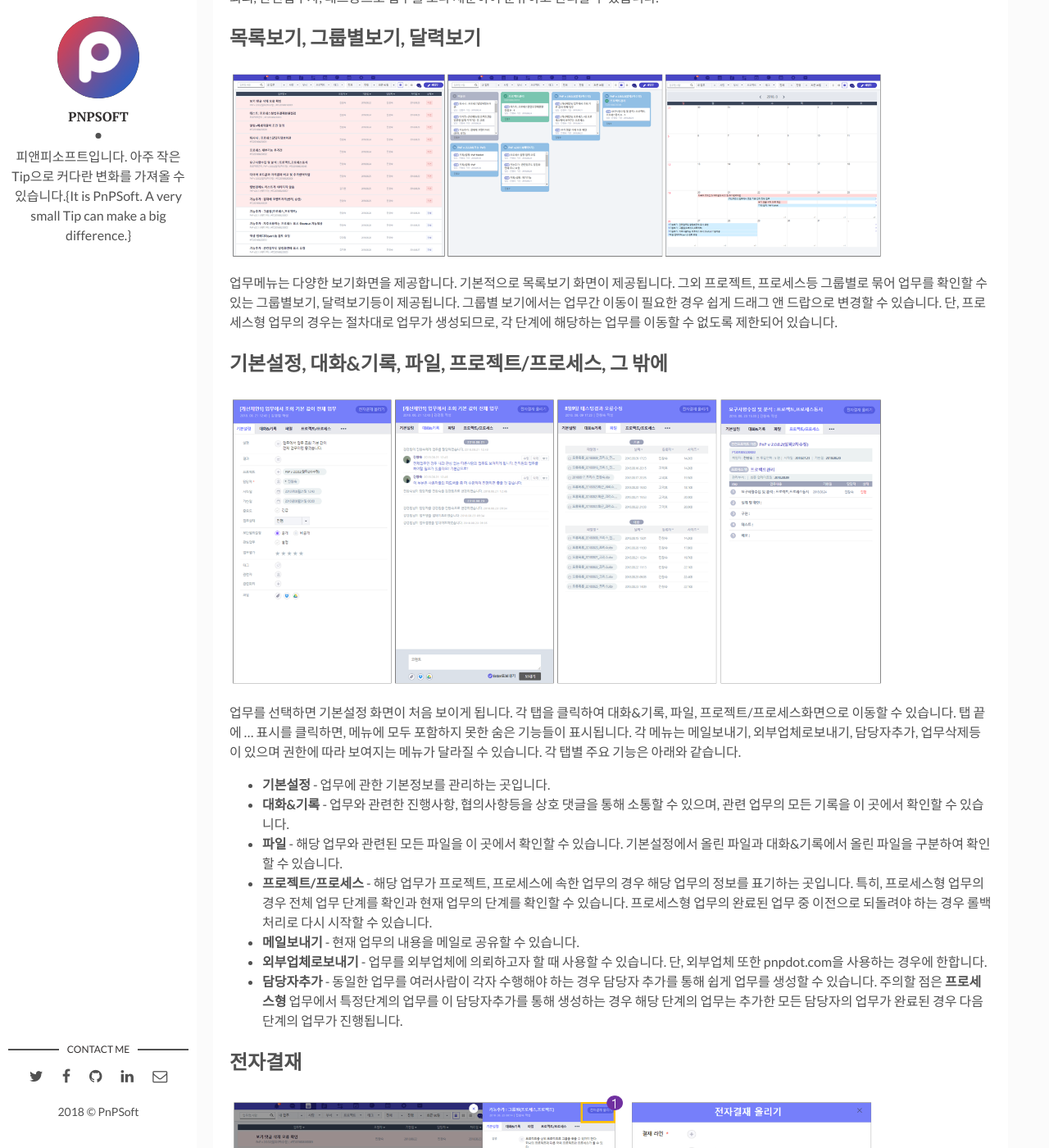
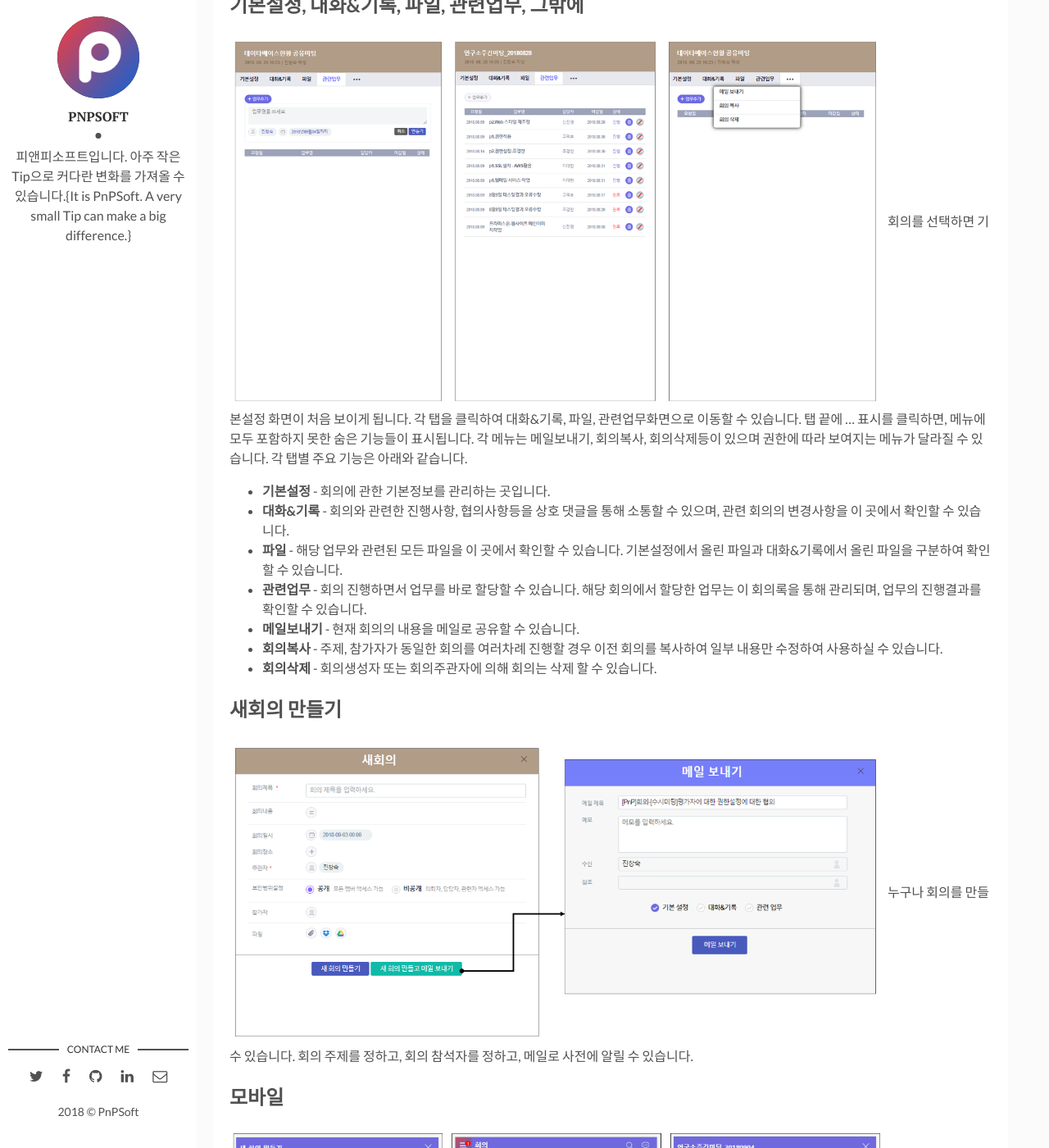
Before and after one commit to pnpsoft/pnpsoft.github.io, a Jekyll site: the page built from _posts/2018-08-27-how-to-use-pnp-03.markdown, in a window 1280 px wide and 1400 px high, scrolled down 1296 px. Shown: the whole window at 82% size. Built offline with Jekyll 4.4.1, drawn with Linux system fonts in a browser that asks for light colours; comment, search, counter and statistics services are not loaded; some of the changed text lies outside the part shown.

Commit message:
Update 2018-08-27-how-to-use-pnp-03.markdown

```diff
--- a/_posts/2018-08-27-how-to-use-pnp-03.markdown
+++ b/_posts/2018-08-27-how-to-use-pnp-03.markdown
@@ -9,82 +9,44 @@ tags: [pnpdot, 협업관리, 공유, 업무공유, 업무, 회의, 회의관리,
 ---
 pnpdot.com은 업무공유플랫폼입니다. 업무에서 빠질 수 없는 것이 바로 회의가 아닐까 합니다. 회의를 통해서 상호 협의하고, 협의된 내용을 공지하고, 업무를 할당하는 등의 다양한 일들이 이뤄집니다. pnpdot.com에서 회의 메뉴에 어떤 기능이 있는지 살펴보겠습니다.
 
-## 기본구성
+## 목록, 기본설정
 <img src="{{site.baseurl}}/assets/img/meeting/meeting11.PNG" alt="alt text" width="800" height="auto">
-
 목록을 클릭하면 화면과 같이 우측에 각 목록의 상세정보를 관리할 수 있는 화면이 제공됩니다.
 
-이 곳에서 업무정보를 관리할 수 있습니다. 업무의뢰자는 업무요청내용을 설명란에 기입하고, 업무담당자는 업무결과란에 입력란을 구분하여 업무의 요청사항과 결과를 한 눈에 확인할 수 있게 하였습니다. 업무와 관련된 담당자, 기한일, 업무상태, 업무의 공개여부를 변경관리할 수 있습니다. 업무평가는 담당자의 업무처리상태에 관하여 평을 줄 수 있습니다. 관심업무설정은 내 업무외에 지켜봐야 하는 업무를 설정할 때 사용합니다. 관련회의, 관련업무자, 태그등으로 업무를 보다 세분하여 분류하고 관리할 수 있습니다.
+이 곳에서 회의정보를 관리할 수 있습니다. 회의주제를 정하고, 회의 오픈범위를 정하고, 회의주관자와 참석자를 지정할 수 있습니다. 회의시작과 종결시간 그리고 회의 장소를 지정하고 회의와 관련된 추가정보를 파일로 첨부할 수 있습니다. 개별적으로 드랍박스, 구글드라이브를 사용하는 사용자라면 자신의 클라우드 공간에 저장된 파일을 연결할 수 있습니다.
 
 
 
+## 기본설정, 대화&기록, 파일, 관련업무, 그밖에
+<img src="{{site.baseurl}}/assets/img/meeting/meeting12.PNG" alt="alt text" width="800" height="auto">
+회의를 선택하면 기본설정 화면이 처음 보이게 됩니다. 각 탭을 클릭하여 대화&기록, 파일, 관련업무화면으로 이동할 수 있습니다. 탭 끝에 ... 표시를 클릭하면, 메뉴에 모두 포함하지 못한 숨은 기능들이 표시됩니다. 각 메뉴는 메일보내기, 회의복사, 회의삭제등이 있으며 권한에 따라 보여지는 메뉴가 달라질 수 있습니다. 각 탭별 주요 기능은 아래와 같습니다.
 
-## 목록보기, 그룹별보기, 달력보기
-<img src="{{site.baseurl}}/assets/img/task/task04.PNG" alt="alt text" width="800" height="auto">
-
-업무메뉴는 다양한 보기화면을 제공합니다. 기본적으로 목록보기 화면이 제공됩니다. 그외 프로젝트, 프로세스등 그룹별로 묶어 업무를 확인할 수 있는 그룹별보기, 달력보기등이 제공됩니다. 그룹별 보기에서는 업무간 이동이 필요한 경우 쉽게 드래그 앤 드랍으로 변경할 수 있습니다. 단, 프로세스형 업무의 경우는 절차대로 업무가 생성되므로, 각 단계에 해당하는 업무를 이동할 수 없도록 제한되어 있습니다.
+* **기본설정** - 회의에 관한 기본정보를 관리하는 곳입니다.
+* **대화&기록** - 회의와 관련한 진행사항, 협의사항등을 상호 댓글을 통해 소통할 수 있으며, 관련 회의의 변경사항을 이 곳에서 확인할 수 있습니다.
+* **파일** - 해당 업무와 관련된 모든 파일을 이 곳에서 확인할 수 있습니다. 기본설정에서 올린 파일과 대화&기록에서 올린 파일을 구분하여 확인할 수 있습니다.
+* **관련업무** - 회의 진행하면서 업무를 바로 할당할 수 있습니다. 해당 회의에서 할당한 업무는 이 회의록을 통해 관리되며, 업무의 진행결과를 확인할 수 있습니다.
+* **메일보내기** - 현재 회의의 내용을 메일로 공유할 수 있습니다.
+* **회의복사** - 주제, 참가자가 동일한 회의를 여러차례 진행할 경우 이전 회의를 복사하여 일부 내용만 수정하여 사용하실 수 있습니다.
+* **회의삭제** - 회의생성자 또는 회의주관자에 의해 회의는 삭제 할 수 있습니다.
 
 
 
-
-## 기본설정, 대화&기록, 파일, 프로젝트/프로세스, 그 밖에
-<img src="{{site.baseurl}}/assets/img/task/task03.PNG" alt="alt text" width="800" height="auto">
-
-업무를 선택하면 기본설정 화면이 처음 보이게 됩니다. 각 탭을 클릭하여 대화&기록, 파일, 프로젝트/프로세스화면으로 이동할 수 있습니다. 탭 끝에 ... 표시를 클릭하면, 메뉴에 모두 포함하지 못한 숨은 기능들이 표시됩니다. 각 메뉴는 메일보내기, 외부업체로보내기, 담당자추가, 업무삭제등이 있으며 권한에 따라 보여지는 메뉴가 달라질 수 있습니다. 각 탭별 주요 기능은 아래와 같습니다.
-
-* **기본설정** - 업무에 관한 기본정보를 관리하는 곳입니다.
-* **대화&기록** - 업무와 관련한 진행사항, 협의사항등을 상호 댓글을 통해 소통할 수 있으며, 관련 업무의 모든 기록을 이 곳에서 확인할 수 있습니다.
-* **파일** - 해당 업무와 관련된 모든 파일을 이 곳에서 확인할 수 있습니다. 기본설정에서 올린 파일과 대화&기록에서 올린 파일을 구분하여 확인할 수 있습니다.
-* **프로젝트/프로세스** - 해당 업무가 프로젝트, 프로세스에 속한 업무의 경우 해당 업무의 정보를 표기하는 곳입니다. 특히, 프로세스형 업무의 경우 전체 업무 단계를 확인과 현재 업무의 단계를 확인할 수 있습니다. 프로세스형 업무의 완료된 업무 중 이전으로 되돌려야 하는 경우 롤백 처리로 다시 시작할 수 있습니다.
-* **메일보내기** - 현재 업무의 내용을 메일로 공유할 수 있습니다.
-* **외부업체로보내기** - 업무를 외부업체에 의뢰하고자 할 때 사용할 수 있습니다. 단, 외부업체 또한 pnpdot.com을 사용하는 경우에 한합니다.
-* **담당자추가** - 동일한 업무를 여러사람이 각자 수행해야 하는 경우 담당자 추가를 통해 쉽게 업무를 생성할 수 있습니다. 주의할 점은 **프로세스형** 업무에서 특정단계의 업무를 이 담당자추가를 통해 생성하는 경우 해당 단계의 업무는 추가한 모든 담당자의 업무가 완료된 경우 다음 단계의 업무가 진행됩니다.
+## 새회의 만들기
+<img src="{{site.baseurl}}/assets/img/meeting/meeting13.PNG" alt="alt text" width="800" height="auto">
+누구나 회의를 만들 수 있습니다. 회의 주제를 정하고, 회의 참석자를 정하고, 메일로 사전에 알릴 수 있습니다.
 
 
-
-
-## 전자결재
-<img src="{{site.baseurl}}/assets/img/task/task05.PNG" alt="alt text" width="800" height="auto">
-
-선택한 업무내용으로 전자결재를 등록할 수 있습니다. 이렇게 등록한 결재문서는 결재메뉴에서 확인이 가능합니다.
-선택한 업무를 전자결재문서로 등록하게 되면, 업무정보를 수정할 수 없게 됩니다.
-수정이 필요하다면, 결재메뉴에서 전자결재 등록한 업무를 찾아 다음 결재자의 결재전에 회수처리 해야 합니다.
-
-
+## 모바일
+<img src="{{site.baseurl}}/assets/img/meeting/meeting14.PNG" alt="alt text" width="800" height="auto">
+모바일에서 회의메뉴를 확인할 수 있습니다. 회의 목록을 확인하고, 회의 내용을 확인하고, 회의에 대한 댓글을 달 수 있습니다. 또한, 신규회의를 생성할 수 있습니다.
 
 
 ## 검색
 검색어를 직접 입력하거나, 각 검색조건을 통해 원하는 검색결과를 확인할 수 있습니다.
 
-### 업무의 상태 - 진행, 완료, 중지, 패스, 롤백
-분류되지 않은 이벤트성 업무 또는 프로젝트형 업무의 경우는 진행, 완료의 두 가지 상태값을 가집니다. pnpdot.com에서는 복잡한 업무상태를 두지 않고, 업무가 진행 중일 때와 완료된 때 두 가지로만 구분을 하고 있습니다.
-
-다만, 프로세스형 업무의 경우는 절차별 진행 시 필요한 업무상태로 진행, 완료이외에 중지, 패스, 롤백의 상태값을 가지고 있습니다. 프로세스형 업무는 여러 단계(즉, 스텝)가 모여 하나의 업무흐름(프로세스)을 완료하게 됩니다. 각 단계는 최초 발생 이후 해당 단계의 업무가 완료됨에 따라 다음 단계의 업무가 자동생성되게 됩니다. 여러 단계의 업무가 처리되는 과정에서 중도에 중지하는 경우가 발생할 수도 있으며 이 경우 **중지**라는 상태값을 사용합니다. 경우에 따라 특정 단계의 업무를 수행하지 않고 다음단계의 업무를 생성해야 할 수 있으며 이 경우 **패스**라는 상태값을 사용합니다. 또는 이미 완료된 단계의 업무를 다시 시작해야 하는 경우도 발생할 수 있으며 이 경우 **롤백**처리로 인하여 생성된 업무 상태값이 됩니다.
-
-업무관리 중 각 상태값을 변경할 수 있으며, 이렇게 변경된 상태값은 검색조건의 상태값을 선택하여 원하는 결과를 확인할 수 있습니다.
 
 
-### 업무의 대상자 - 내업무, 의뢰업무, 관심업무, 관련업무, 외부업체의뢰업무
-업무메뉴에서 처음보는 화면은 내게 주어진 업무가 기본 검색되어집니다. 단, 팀장 또는 임원의 경우 내가 관리하고 있는 부서, 팀의 업무도 내업무로 기본 검색되어집니다. 업무의 의뢰자, 담당자, 업무와 연관에 따라서 아래와 같이 구분되어지며, 각 구분별로 원하는 검색결과를 확인할 수 있습니다.
-
-* **내업무** - 내가 관리해야 하는 업무 목록
-* **의뢰업무** - 내가 누군가에게 업무를 요청한 업무 목록
-* **관심업무** - 내가 관심업무로 체크한 업무 목록
-* **관련업무** - 내가 업무 관련자로 설정된 업무 목록
-* **외부업체의뢰업무** - 우리회사가 아닌 외부 회사로 업무를 요청한 경우의 업무 목록 (단, 외부업체도 pnpdot.com 서비스를 이용하는 업체에 한함)
-
-
-## 다이렉트채팅
-<img src="{{site.baseurl}}/assets/img/task/task06.PNG" alt="alt text" width="800" height="auto">
-
-업무진행 중에 특정대상자와 가벼운 채팅을 진행할 수 있습니다. 1번과 같이 업무관련자 중 파란색 불이 들어온 사용자나 2번과 같이 채팅 아이콘에서 현재 파란색 불의 로그인 상대를 대상으로 채팅을 할 수 있습니다. 채팅은 실신간 짧은 대화를 위한 것이므로, 별도 기록이 남거나 유지되지 않습니다. 업무기록과 업무관련자와 대화를 남기고자 한다면 업무 상세정보의 대화&기록을 활용합니다.
-
-
-## 업무평가
-각 업무별로 업무평가를 남길 수 있습니다. 업무의 담당자가 상사일 경우, 업무 담당자가 동료일 경우, 업무의 의뢰자가 상사일 경우를 포함하여 수평, 수직적인 평가가 가능합니다. 평가권한에 대한 한도를 정하여 평가가 무분별하게 남발되지 않도록 조정되어 있습니다. 이 기능은 추후 보강할 예정이며, 각 기업별 평가기준에 맞춰 조정될 수 있습니다.
-
-
-업무 메뉴에 대해서 살펴 보았습니다. 더 궁금한 사항이 있다면 피앤피고객센터로 문의주세요.
+회의 메뉴에 대해서 살펴 보았습니다. 더 궁금한 사항이 있다면 피앤피고객센터로 문의주세요.
 
 이 글이 도움이 되셨나요?
 의견을 남겨주세요.
```
